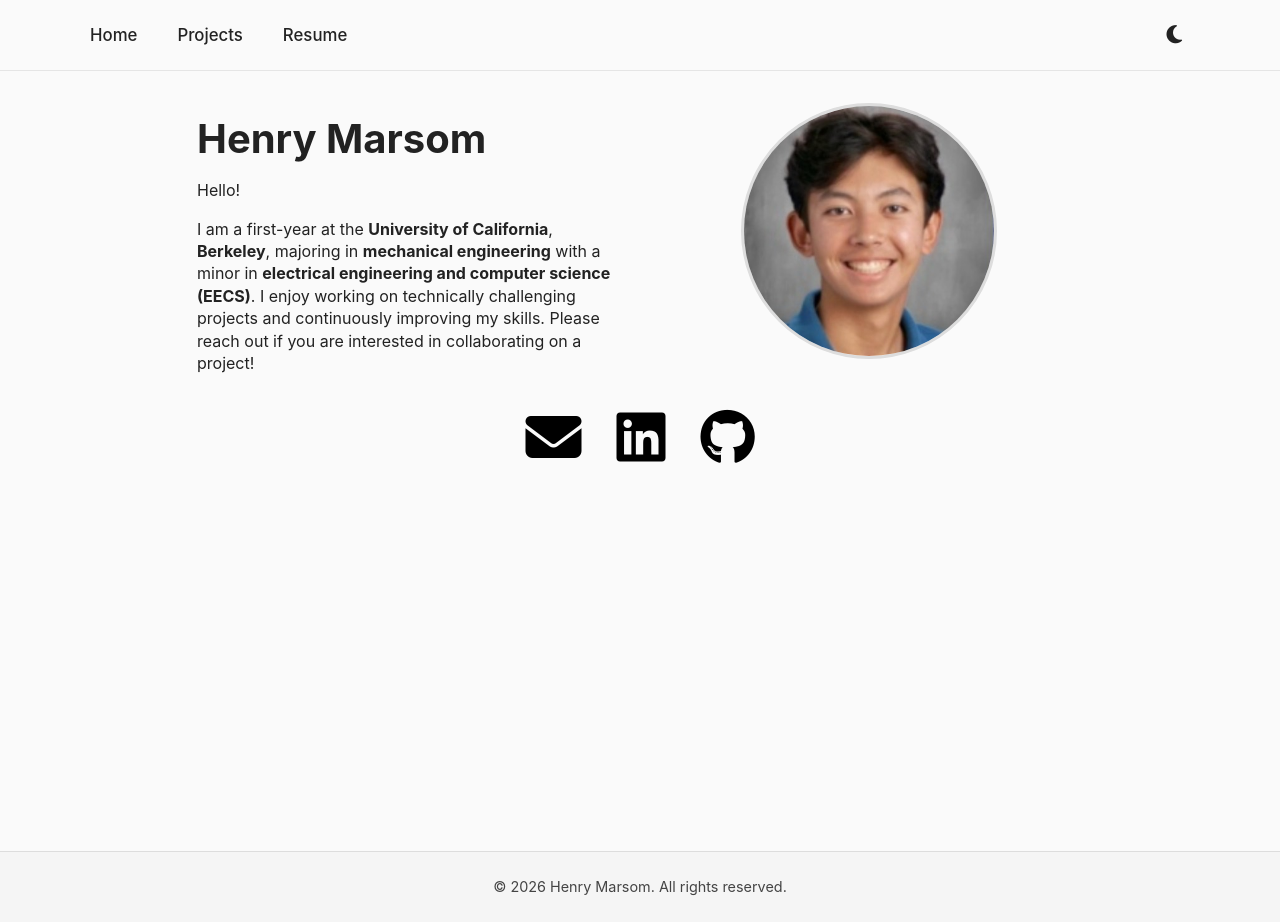
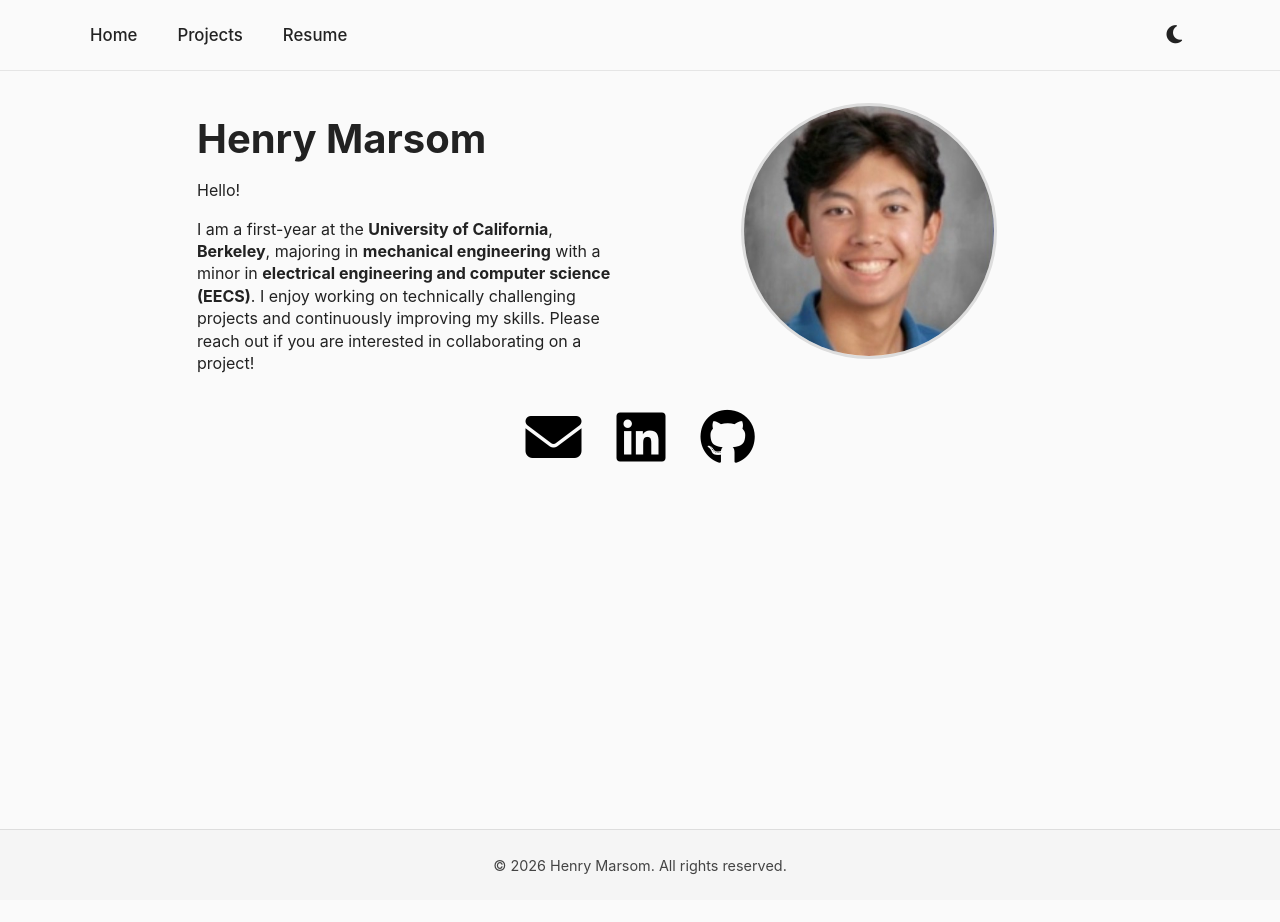
Before and after one commit to henrymarsom/henrymarsom.github.io, a Jekyll site: the page built from index.md, in a window 1280 px wide. Built offline with Jekyll 4.4.1, drawn with Linux system fonts in a browser that asks for light colours; after the commit the page ends 900 px from its top, so only the background shows below that.

Commit message:
Update style.css

```diff
--- a/assets/style.css
+++ b/assets/style.css
@@ -195,20 +195,22 @@ body.dark .contact a:hover {
    FOOTER
 ========================= */
 .site-footer {
-  background-color: #f5f5f5;
-  color: #444;
+  position: fixed;
+  bottom: 0;
+  left: 0;
+  width: 100%;
+  z-index: 1000;
+
   text-align: center;
   padding: 12px 0;
   font-size: 0.9rem;
+
+  background-color: #f5f5f5;
+  color: #444;
   border-top: 1px solid #ddd;
 
   transition: background-color 0.2s ease, color 0.2s ease;
 }
-body.dark-mode {
-  background-color: #121212;
-  color: #e0e0e0;
-}
-
 body.dark-mode .site-footer {
   background-color: #181818;
   color: #ccc;
```
